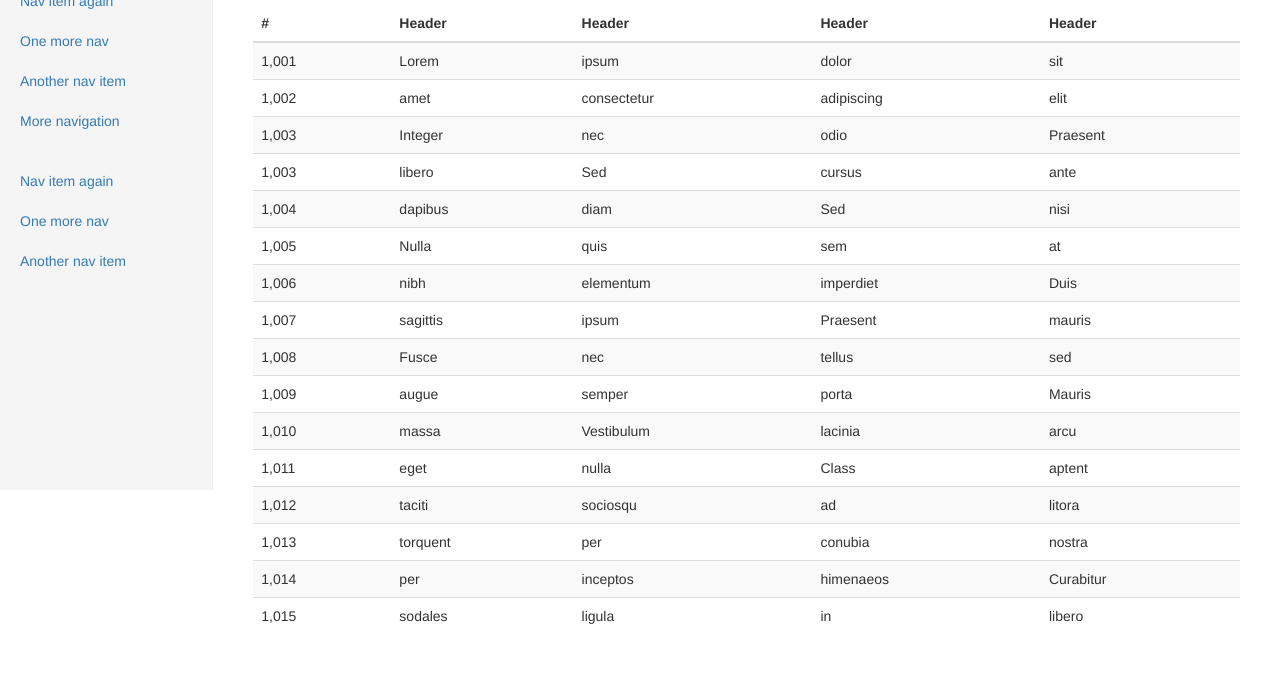
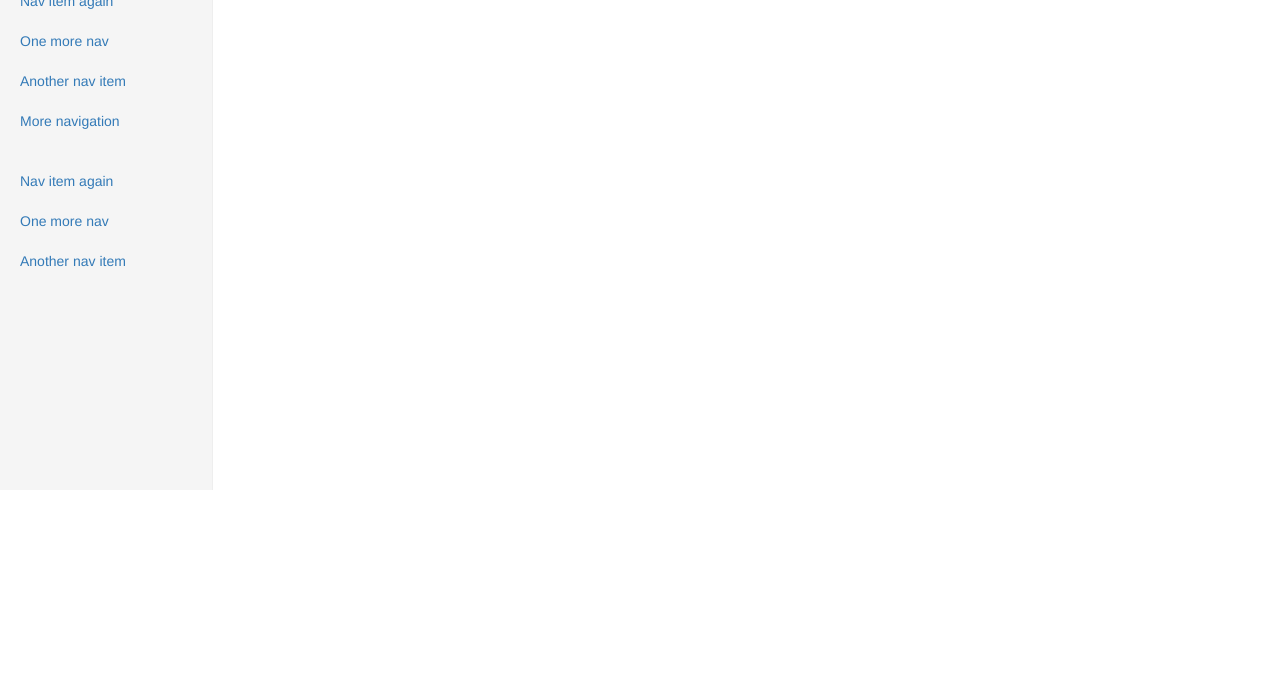
Before and after one commit to erlendw/ms-hackathon-2015, a plain HTML site: page cloudsocial/index.html in a window 1280 px wide. Shown: the part 310-984 px from the top of the page. After the commit the page ends 800 px from the top, so only its background shows below. Drawn offline with nearby package versions, Linux system fonts and the light colour scheme.

Commit message:
Re-upload

```diff
--- a/cloudsocial/index.html
+++ b/cloudsocial/index.html
@@ -17,10 +17,6 @@
     <!-- Custom styles for this template -->
     <link href="dashboard.css" rel="stylesheet">
 
-    <!-- Just for debugging purposes. Don't actually copy these 2 lines! -->
-    <!--[if lt IE 9]><script src="assets/js/ie8-responsive-file-warning.js"></script><![endif]-->
-    <script src="ie-emulation-modes-warning.js"></script>
-
     <!-- HTML5 shim and Respond.js for IE8 support of HTML5 elements and media queries -->
     <!--[if lt IE 9]>
       <script src="https://oss.maxcdn.com/html5shiv/3.7.2/html5shiv.min.js"></script>
@@ -39,7 +35,7 @@
             <span class="icon-bar"></span>
             <span class="icon-bar"></span>
           </button>
-          <a class="navbar-brand" href="#">Project name</a>
+          <a class="navbar-brand" href="#">CloudSocial</a>
         </div>
         <div id="navbar" class="navbar-collapse collapse">
           <ul class="nav navbar-nav navbar-right">
@@ -104,132 +100,7 @@
           </div>
 
           <h2 class="sub-header">Section title</h2>
-          <div class="table-responsive">
-            <table class="table table-striped">
-              <thead>
-                <tr>
-                  <th>#</th>
-                  <th>Header</th>
-                  <th>Header</th>
-                  <th>Header</th>
-                  <th>Header</th>
-                </tr>
-              </thead>
-              <tbody>
-                <tr>
-                  <td>1,001</td>
-                  <td>Lorem</td>
-                  <td>ipsum</td>
-                  <td>dolor</td>
-                  <td>sit</td>
-                </tr>
-                <tr>
-                  <td>1,002</td>
-                  <td>amet</td>
-                  <td>consectetur</td>
-                  <td>adipiscing</td>
-                  <td>elit</td>
-                </tr>
-                <tr>
-                  <td>1,003</td>
-                  <td>Integer</td>
-                  <td>nec</td>
-                  <td>odio</td>
-                  <td>Praesent</td>
-                </tr>
-                <tr>
-                  <td>1,003</td>
-                  <td>libero</td>
-                  <td>Sed</td>
-                  <td>cursus</td>
-                  <td>ante</td>
-                </tr>
-                <tr>
-                  <td>1,004</td>
-                  <td>dapibus</td>
-                  <td>diam</td>
-                  <td>Sed</td>
-                  <td>nisi</td>
-                </tr>
-                <tr>
-                  <td>1,005</td>
-                  <td>Nulla</td>
-                  <td>quis</td>
-                  <td>sem</td>
-                  <td>at</td>
-                </tr>
-                <tr>
-                  <td>1,006</td>
-                  <td>nibh</td>
-                  <td>elementum</td>
-                  <td>imperdiet</td>
-                  <td>Duis</td>
-                </tr>
-                <tr>
-                  <td>1,007</td>
-                  <td>sagittis</td>
-                  <td>ipsum</td>
-                  <td>Praesent</td>
-                  <td>mauris</td>
-                </tr>
-                <tr>
-                  <td>1,008</td>
-                  <td>Fusce</td>
-                  <td>nec</td>
-                  <td>tellus</td>
-                  <td>sed</td>
-                </tr>
-                <tr>
-                  <td>1,009</td>
-                  <td>augue</td>
-                  <td>semper</td>
-                  <td>porta</td>
-                  <td>Mauris</td>
-                </tr>
-                <tr>
-                  <td>1,010</td>
-                  <td>massa</td>
-                  <td>Vestibulum</td>
-                  <td>lacinia</td>
-                  <td>arcu</td>
-                </tr>
-                <tr>
-                  <td>1,011</td>
-                  <td>eget</td>
-                  <td>nulla</td>
-                  <td>Class</td>
-                  <td>aptent</td>
-                </tr>
-                <tr>
-                  <td>1,012</td>
-                  <td>taciti</td>
-                  <td>sociosqu</td>
-                  <td>ad</td>
-                  <td>litora</td>
-                </tr>
-                <tr>
-                  <td>1,013</td>
-                  <td>torquent</td>
-                  <td>per</td>
-                  <td>conubia</td>
-                  <td>nostra</td>
-                </tr>
-                <tr>
-                  <td>1,014</td>
-                  <td>per</td>
-                  <td>inceptos</td>
-                  <td>himenaeos</td>
-                  <td>Curabitur</td>
-                </tr>
-                <tr>
-                  <td>1,015</td>
-                  <td>sodales</td>
-                  <td>ligula</td>
-                  <td>in</td>
-                  <td>libero</td>
-                </tr>
-              </tbody>
-            </table>
+          <!-- TODO: INSERT CONTENT -->
           </div>
         </div>
       </div>
@@ -239,9 +110,7 @@
     ================================================== -->
     <!-- Placed at the end of the document so the pages load faster -->
     <script src="https://ajax.googleapis.com/ajax/libs/jquery/1.11.3/jquery.min.js"></script>
-    <script src="bootstrap.min.js"></script>
-    <!-- Just to make our placeholder images work. Don't actually copy the next line! -->
-    <script src="holder.min.js"></script>
+    <!--<script src="bootstrap.min.js"></script>-->
     <!-- IE10 viewport hack for Surface/desktop Windows 8 bug -->
     <script src="ie10-viewport-bug-workaround.js"></script>
   </body>
```
